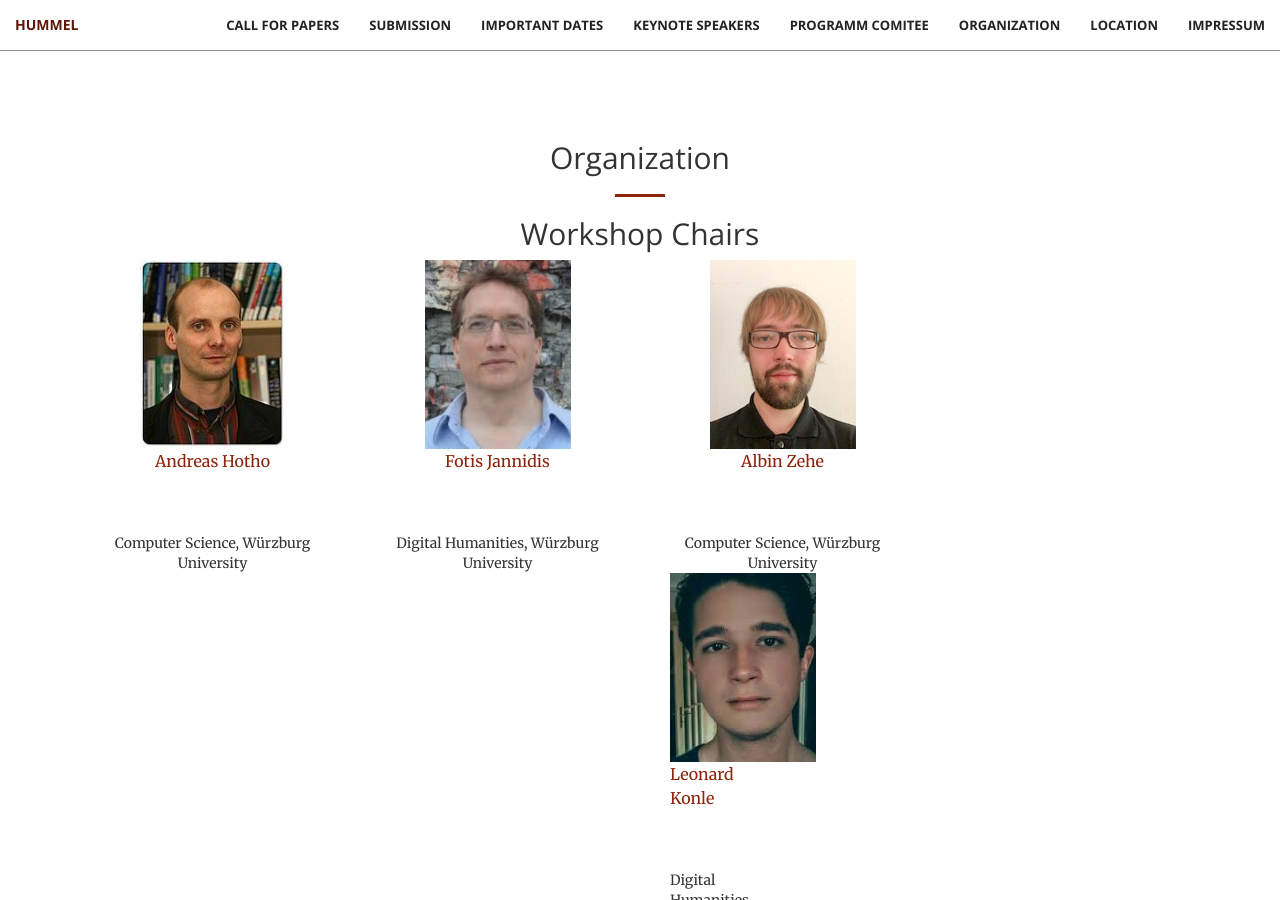
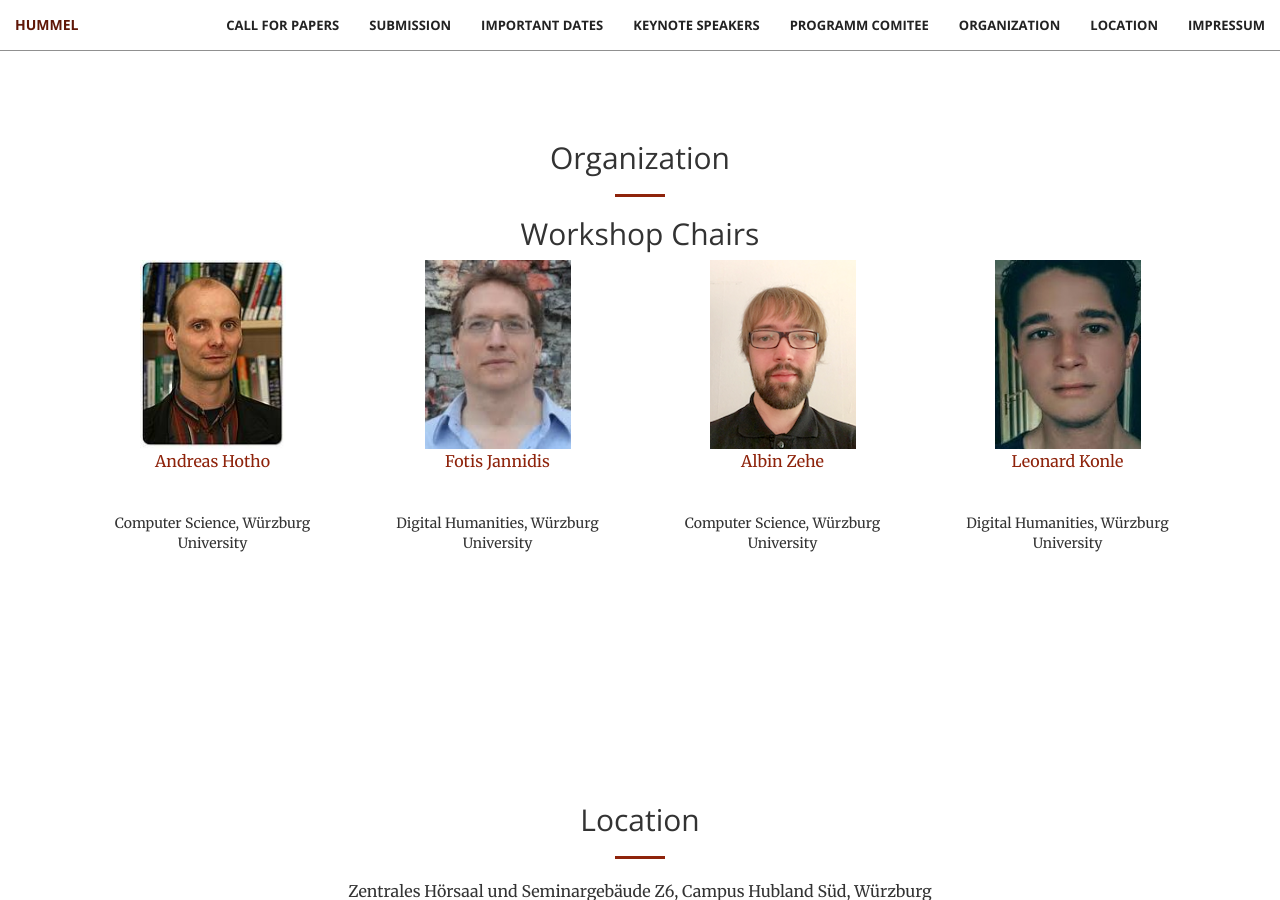
Before and after one commit to cophi-wue/ecml19.hummel.github.io, a Jekyll site: the page built from index.html, in a window 1280 px wide and 900 px high, scrolled down 4275 px. Built offline with Jekyll 4.4.1, drawn with Linux system fonts in a browser that asks for light colours; grey boxes are pictures that could not be loaded.

```diff
--- a/_includes/orga.html
+++ b/_includes/orga.html
@@ -11,24 +11,25 @@
                 <div class="col-lg-3 text-center">
                     <img src="img/hotho.jpg" alt="" height="189" width="146">
 			<p><a href="http://www.dmir.uni-wuerzburg.de/staff/hotho/">Andreas Hotho</a></p>
-					<br><br>
+					<br>
 					Computer Science, Würzburg University<br>
                 </div>
                 <div class="col-lg-3 text-center">
                     <img src="img/jannidis.jpeg" alt="" height="189" width="146">
 			<p><a href="https://www.germanistik.uni-wuerzburg.de/?id=94424">Fotis Jannidis</a></p>
-					<br><br>
+					<br>
 					Digital Humanities, Würzburg University<br>
                 </div>
                 <div class="col-lg-3 text-center">
                     <img src="img/zehe.png" alt="" height="189" width="146">
 			<p><a href="http://www.dmir.uni-wuerzburg.de/staff/zehe/">Albin Zehe</a></p>
-					<br><br>
-					Computer Science, Würzburg University<br>
+					<br>
+			Computer Science, Würzburg University<br>
+			</div>
 		<div class="col-lg-3 text-center">
                     <img src="img/konle.jpeg" alt="" height="189" width="146">
 			<p><a href="https://www.germanistik.uni-wuerzburg.de/lehrstuehle/computerphilologie/mitarbeiter/konle/">Leonard Konle</a></p>
-					<br><br>
+					<br>
 					Digital Humanities, Würzburg University<br>
                 </div>
                 </div>
```
